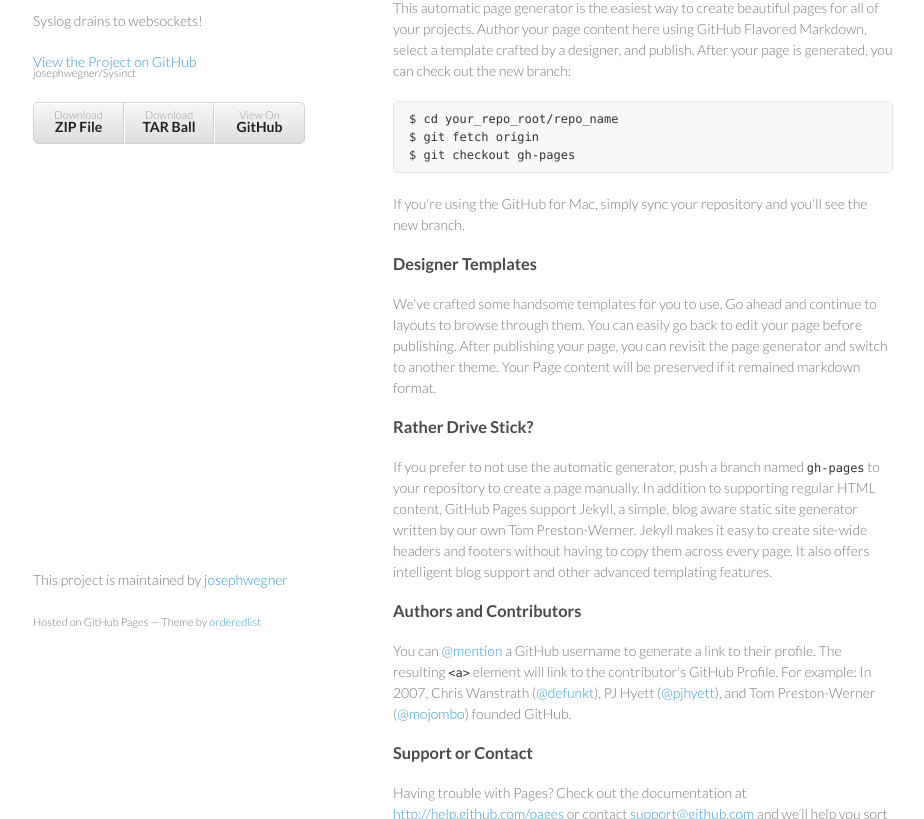
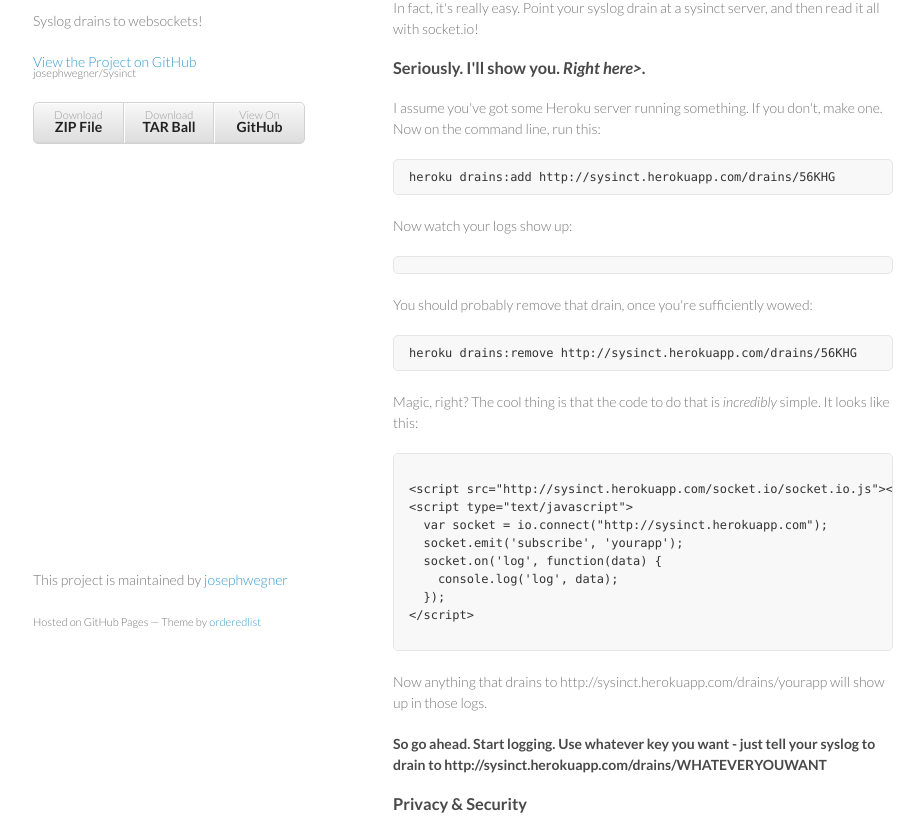
Before and after one commit to josephwegner/Sysinct, a plain HTML site: page index.html in a window 1280 px wide. Shown: the part 99-918 px from the top of the page, without its empty margins (177-1101 px from the left). Drawn offline with Linux system fonts and the light colour scheme; a script that the page names is missing.

Commit message:
get away from default

```diff
--- a/index.html
+++ b/index.html
@@ -8,11 +8,13 @@
     <link rel="stylesheet" href="stylesheets/styles.css">
     <link rel="stylesheet" href="stylesheets/pygment_trac.css">
     <meta name="viewport" content="width=device-width, initial-scale=1, user-scalable=no">
+    <script src="http://sysinct.herokuapp.com:80/socket.io/socket.io.js" type="text/javascript"></script>
+    <script type="text/javascript" src="/javascripts/main.js"></script>
     <!--[if lt IE 9]>
     <script src="//html5shiv.googlecode.com/svn/trunk/html5.js"></script>
     <![endif]-->
   </head>
-  <body>
+  <body onload="go();">
     <div class="wrapper">
       <header>
         <h1>Sysinct</h1>
@@ -28,37 +30,32 @@
         </ul>
       </header>
       <section>
-        <h3>
-<a name="welcome-to-github-pages" class="anchor" href="#welcome-to-github-pages"><span class="octicon octicon-link"></span></a>Welcome to GitHub Pages.</h3>
+        <h3><a name="welcome-to-github-pages" class="anchor" href="#welcome-to-github-pages"><span class="octicon octicon-link"></span></a>Your logs are stuck on the server. Set them free!</h3>
+        <p>In fact, it's really easy. Point your syslog drain at a sysinct server, and then read it all with socket.io!</p>
+        <h3>Seriously. I'll show you. <em>Right here></em>.</h3>
+        <p>I assume you've got some Heroku server running something. If you don't, make one. Now on the command line, run this:</p>
+        <pre><code id="drain-add">heroku drains:add http://sysinct.herokuapp.com/drains/REPLACETHIS</code></pre>
+        <p>Now watch your logs show up:</p>
+        <pre><code id="logs"></pre></code>
+        <p>You should probably remove that drain, once you're sufficiently wowed:</p>
+        <pre><code id="drain-remove">heroku drains:remove http://sysinct.herokuapp.com/drains/REPLACETHIS</code></pre>
+        <p>Magic, right? The cool thing is that the code to do that is <em>incredibly</em> simple. It looks like this:</p>
+        <pre><code>
+&lt;script src=&quot;http://sysinct.herokuapp.com/socket.io/socket.io.js&quot;&gt;&lt;/script&gt;
+&lt;script type=&quot;text/javascript&quot;&gt;
+  var socket = io.connect(&quot;http://sysinct.herokuapp.com&quot;);
+  socket.emit(&#39;subscribe&#39;, &#39;yourapp&#39;);
+  socket.on(&#39;log&#39;, function(data) {
+    console.log(&#39;log&#39;, data);
+  });
+&lt;/script&gt;
+        </pre></code>
+        <p>Now anything that drains to http://sysinct.herokuapp.com/drains/yourapp will show up in those logs.</p>
+        <h4>So go ahead. Start logging. Use whatever key you want - just tell your syslog to drain to http://sysinct.herokuapp.com/drains/WHATEVERYOUWANT</h4>
 
-<p>This automatic page generator is the easiest way to create beautiful pages for all of your projects. Author your page content here using GitHub Flavored Markdown, select a template crafted by a designer, and publish. After your page is generated, you can check out the new branch:</p>
-
-<pre><code>$ cd your_repo_root/repo_name
-$ git fetch origin
-$ git checkout gh-pages
-</code></pre>
-
-<p>If you're using the GitHub for Mac, simply sync your repository and you'll see the new branch.</p>
-
-<h3>
-<a name="designer-templates" class="anchor" href="#designer-templates"><span class="octicon octicon-link"></span></a>Designer Templates</h3>
-
-<p>We've crafted some handsome templates for you to use. Go ahead and continue to layouts to browse through them. You can easily go back to edit your page before publishing. After publishing your page, you can revisit the page generator and switch to another theme. Your Page content will be preserved if it remained markdown format.</p>
-
-<h3>
-<a name="rather-drive-stick" class="anchor" href="#rather-drive-stick"><span class="octicon octicon-link"></span></a>Rather Drive Stick?</h3>
-
-<p>If you prefer to not use the automatic generator, push a branch named <code>gh-pages</code> to your repository to create a page manually. In addition to supporting regular HTML content, GitHub Pages support Jekyll, a simple, blog aware static site generator written by our own Tom Preston-Werner. Jekyll makes it easy to create site-wide headers and footers without having to copy them across every page. It also offers intelligent blog support and other advanced templating features.</p>
-
-<h3>
-<a name="authors-and-contributors" class="anchor" href="#authors-and-contributors"><span class="octicon octicon-link"></span></a>Authors and Contributors</h3>
-
-<p>You can <a href="https://github.com/blog/821" class="user-mention">@mention</a> a GitHub username to generate a link to their profile. The resulting <code>&lt;a&gt;</code> element will link to the contributor's GitHub Profile. For example: In 2007, Chris Wanstrath (<a href="https://github.com/defunkt" class="user-mention">@defunkt</a>), PJ Hyett (<a href="https://github.com/pjhyett" class="user-mention">@pjhyett</a>), and Tom Preston-Werner (<a href="https://github.com/mojombo" class="user-mention">@mojombo</a>) founded GitHub.</p>
-
-<h3>
-<a name="support-or-contact" class="anchor" href="#support-or-contact"><span class="octicon octicon-link"></span></a>Support or Contact</h3>
-
-<p>Having trouble with Pages? Check out the documentation at <a href="http://help.github.com/pages">http://help.github.com/pages</a> or contact <a href="mailto:support@github.com">support@github.com</a> and we’ll help you sort it out.</p>
+        <h3>Privacy & Security</h3>
+        <p>Sysinct is open source. You can see the code if you want, and you can pretty clearly see that I'm not at all interested in storing your logs. I send them to the websocket, and then I'm done with it.<p>
+        <p>Don't trust me? Fork the repo, and host your own sysinct server. It's stupid simple.</p>
       </section>
       <footer>
         <p>This project is maintained by <a href="https://github.com/josephwegner">josephwegner</a></p>
--- /dev/null
+++ b/javascripts/main.js
@@ -0,0 +1,36 @@
+function htmlEntities(str) {
+    return String(str).replace(/&/g, '&amp;').replace(/</g, '&lt;').replace(/>/g, '&gt;').replace(/"/g, '&quot;');
+}
+
+
+function go() {
+
+  var characters = "ABCDEFGHIJKLMNOPQRSTUVWXYZ1234567890";
+  var room = "";
+
+  while(room.length < 5) {
+    room += characters[Math.floor(Math.random() * characters.length)];
+  }
+
+  var drainAdd = document.getElementById("drain-add");
+
+  var drainRemove = document.getElementById("drain-remove");
+  drainAdd.innerHTML = drainAdd.innerHTML.replace("REPLACETHIS", room);
+  drainRemove.innerHTML = drainRemove.innerHTML.replace("REPLACETHIS", room);
+
+  var socket = io.connect("http://sysinct.herokuapp.com:80");
+  socket.emit("subscribe", room);
+
+  var logContainer = document.getElementById("logs");
+  var currentLogs = [];
+  socket.on("log", function(log) {
+    if(currentLogs.length > 10) {
+      currentLogs.shift();
+    }
+
+    currentLogs.push(log);
+
+    logContainer.innerHTML = htmlEntities(currentLogs.join("\n"));
+  });
+
+}
```
